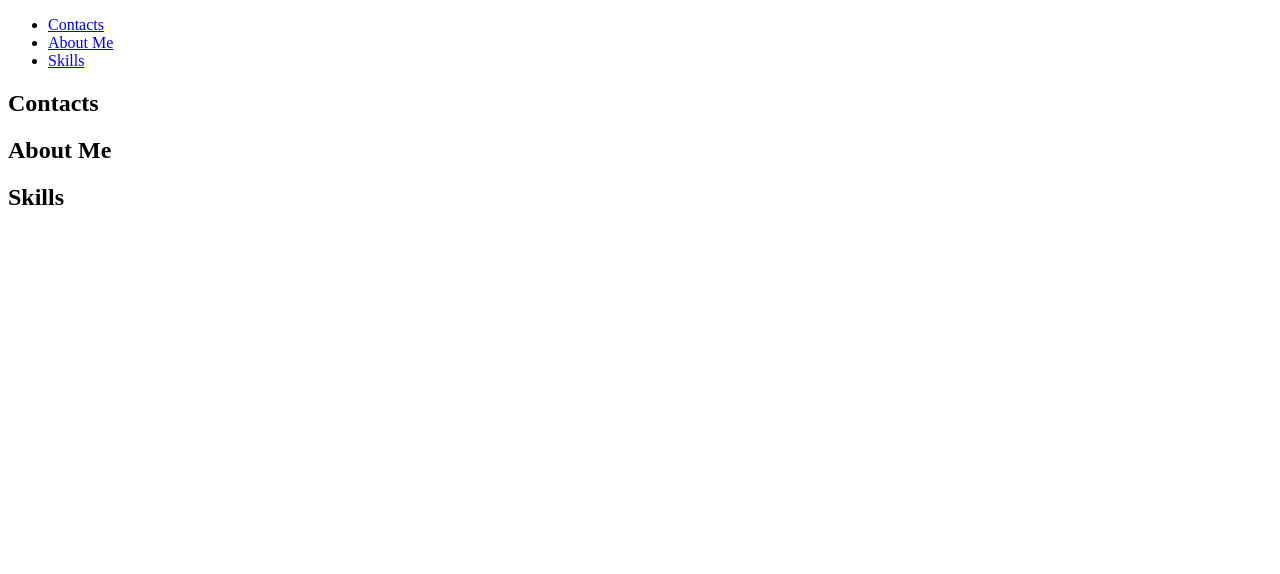
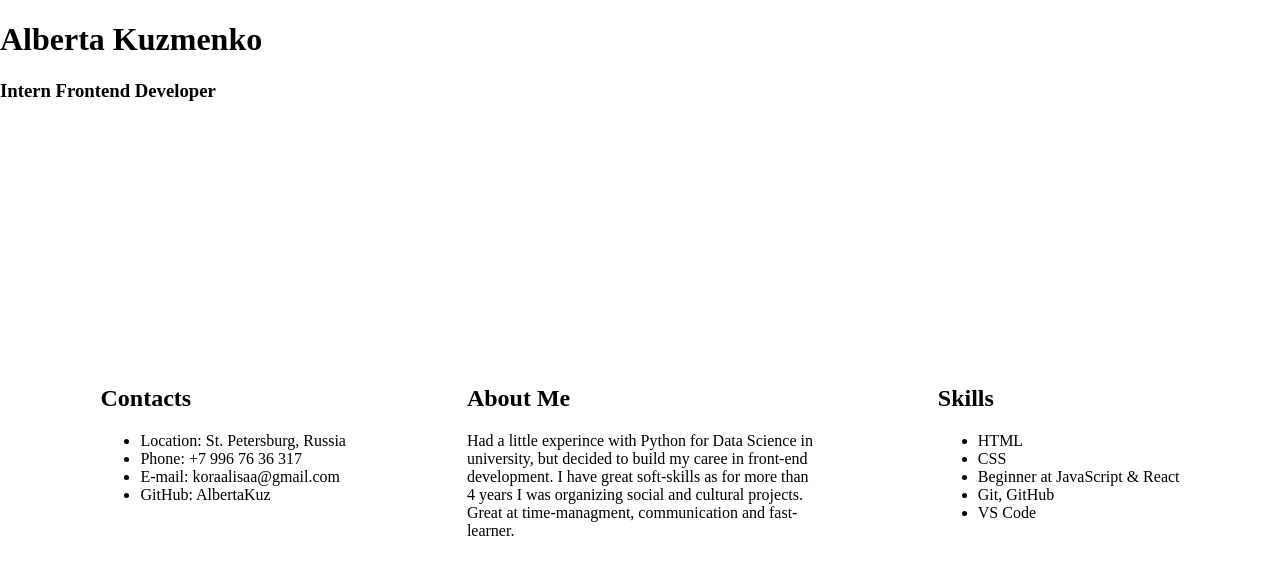
Before and after one commit to AlbertaKuz/RSS-task1, a plain HTML site: page index.html in a window 1280 px wide. Drawn offline with Linux system fonts and the light colour scheme.

Commit message:
fix: add sections

```diff
--- a/index.html
+++ b/index.html
@@ -9,25 +9,30 @@
 </head>
 <body>
     <div class="header">
-        <div class="container">
-            <nav class="nav">
-                <ul class="nav-list">
-                  <li class="nav-item"><a href="#contacts" class="nav-link">Contacts</a></li>
-                  <li class="nav-item"><a href="#aboutme" class="nav-link">About Me</a></li>
-                  <li class="nav-item"><a href="#skills" class="nav-link">Skills</a></li>
-                </ul>
-              </nav>
+        <h1>Alberta Kuzmenko</h1>
+        <h3>Intern Frontend Developer</h3>
         </div>
         <div class="main">
-            <div class="container">
-                <h2 id="contacts">Contacts</h2>
-                <h2 id="aboutme">About Me</h2>
-                <h2 id="skills">Skills</h2>
+            <div class="section"><h2>Contacts</h2>
+                <ul>
+                 <li>Location: St. Petersburg, Russia</li>
+                 <li>Phone: +7 996 76 36 317</li>
+                 <li>E-mail: koraalisaa@gmail.com</li>
+                 <li>GitHub: AlbertaKuz</li>
+                </ul>
+              </div>
+                <div class="section"><h2 id="aboutme">About Me</h2>
+                <p>Had a little experince with Python for Data Science in university, but decided to build my caree in front-end development. I have great soft-skills as for more than 4 years I was organizing social and cultural projects. Great at time-managment, communication and fast-learner.</p></div>
+                <div class="section"><h2 id="skills">Skills</h2>
+                <ul>
+                    <li>HTML</li>
+                    <li>CSS</li>
+                    <li>Beginner at JavaScript & React</li>
+                    <li>Git, GitHub</li>
+                    <li>VS Code</li>
+                </ul></div>
             </div>
-            <div class="footer"><div class="container"></div>
+            <div class="footer">
         </div>
-        </div>
-    </div>
-
 </body>
 </html>
--- a/style.css
+++ b/style.css
@@ -1 +1,25 @@
-.body {}
+body {
+    display: flex;
+    flex-direction: column;
+    justify-content: space-between;
+    min-height: 100vh;
+    margin: 0;
+    padding: 0;
+  }
+  html {
+    scroll-behavior: smooth;
+  }
+
+  .main {
+    display: flex;
+    flex-wrap: wrap;
+    padding-left: 40px;
+    padding-right: 40px;
+  }
+
+.section{
+    max-width: 350px;
+    margin-left: auto;
+    margin-right: auto;
+
+}
```
